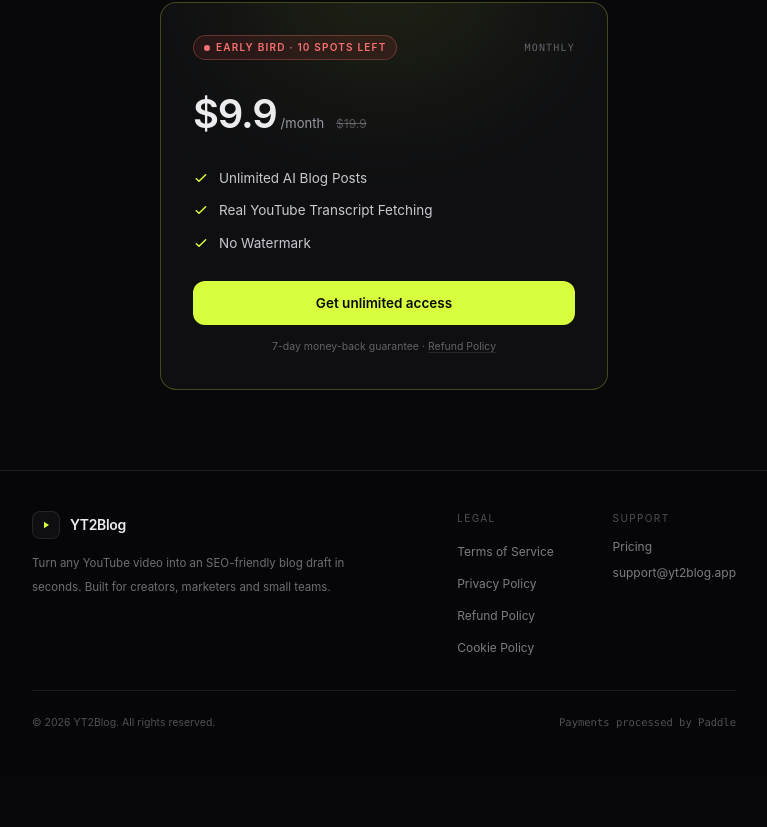
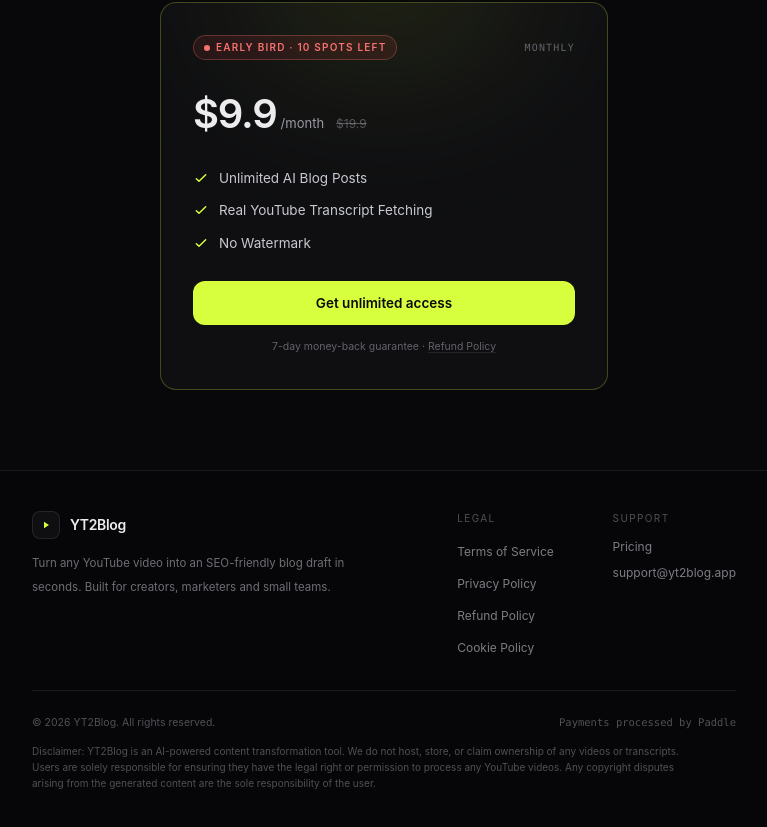
Before and after one commit to jinziyu2025/yt2blog, a Next.js app: page / in a window 1280 px wide. Shown: the part 915-1742 px from the top of the page, without its empty margins (256-1023 px from the left). Before the commit the page ends 1692 px from the top, so only its background shows below. Built offline with nearby package versions, Linux system fonts and the light colour scheme.

Commit message:
feat(legal): 新增版权免责声明，置于页脚与生成结果下方
新增 CopyrightDisclaimer 组件，用浅灰小字紧凑排版；Footer 底部与文章生成结果下方各展示一次，明确不托管内容、用户自负版权责任。

```diff
--- a/app/page.tsx
+++ b/app/page.tsx
@@ -5,6 +5,7 @@ import type { FormEvent } from "react";
 import { useEffect, useRef, useState } from "react";
 import { getAffiliateRef } from "@/lib/affiliate";
 import { startPaddleCheckout } from "@/lib/paddle";
+import CopyrightDisclaimer from "@/components/copyright-disclaimer";
 
 /* ------------------------------------------------------------------ */
 /*  Types                                                              */
@@ -1192,6 +1193,7 @@ export default function HomePage() {
 
         {/* Article */}
         {status === "success" && post && (
+          <>
           <article className="mt-12 animate-fade-up overflow-hidden rounded-2xl border border-line bg-surface">
             {/* Toolbar */}
             <div className="flex flex-wrap items-center justify-between gap-3 border-b border-line px-5 py-3.5 sm:px-8">
@@ -1307,6 +1309,9 @@ export default function HomePage() {
               </p>
             </div>
           </article>
+
+          <CopyrightDisclaimer className="mt-4 px-1" />
+          </>
         )}
 
         {/* Pricing */}
--- /dev/null
+++ b/components/copyright-disclaimer.tsx
@@ -0,0 +1,14 @@
+const DISCLAIMER_TEXT =
+  "Disclaimer: YT2Blog is an AI-powered content transformation tool. We do not host, store, or claim ownership of any videos or transcripts. Users are solely responsible for ensuring they have the legal right or permission to process any YouTube videos. Any copyright disputes arising from the generated content are the sole responsibility of the user.";
+
+export default function CopyrightDisclaimer({
+  className = "",
+}: {
+  className?: string;
+}) {
+  return (
+    <p className={`text-[10px] leading-4 text-muted/50 ${className}`.trim()}>
+      {DISCLAIMER_TEXT}
+    </p>
+  );
+}
--- a/components/site-footer.tsx
+++ b/components/site-footer.tsx
@@ -1,5 +1,6 @@
 import Link from "next/link";
 import AffiliateBadge from "@/components/affiliate-badge";
+import CopyrightDisclaimer from "@/components/copyright-disclaimer";
 
 const LEGAL_LINKS = [
   { href: "/terms", label: "Terms of Service" },
@@ -84,6 +85,7 @@ export default function SiteFooter() {
           <div className="mt-1.5">
             <AffiliateBadge />
           </div>
+          <CopyrightDisclaimer className="mt-3 max-w-2xl" />
         </div>
       </div>
     </footer>
```
